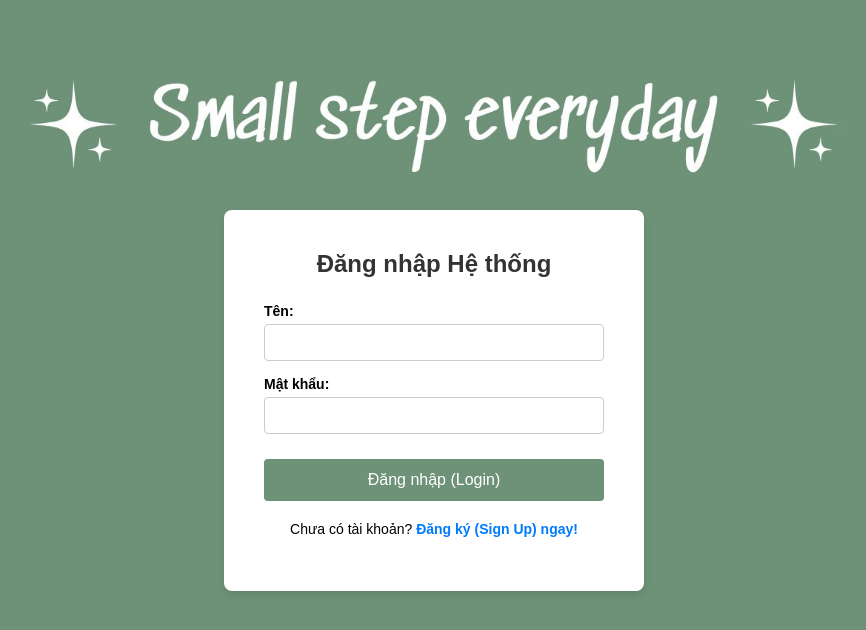
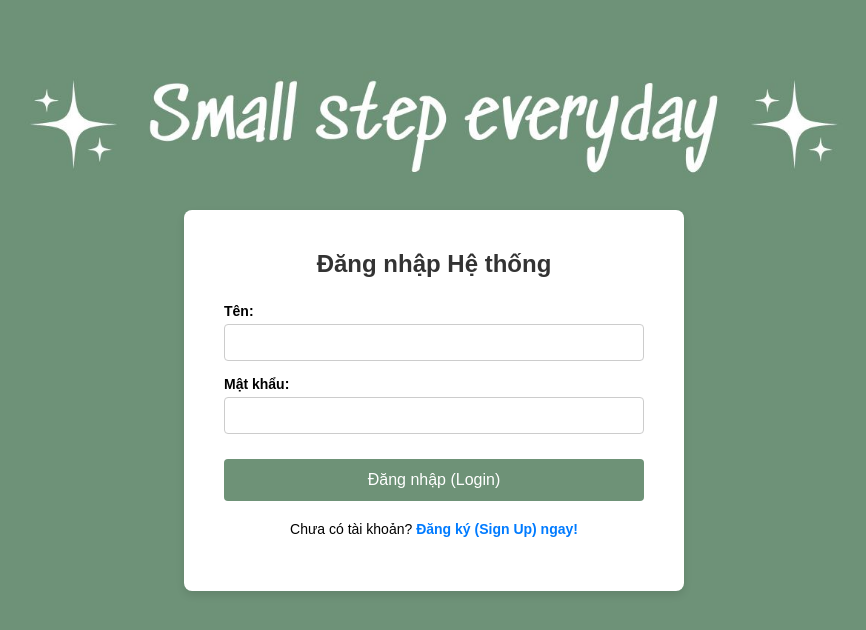
Before and after one commit to nguyenthaonhi4322/elearning1, a React (Create React App) app in the folder frontend/: page / in a window 1280 px wide. Shown: the top 630 px of the page, without its empty margins (206-1072 px from the left). Built offline with nearby package versions, Linux system fonts and the light colour scheme; no server answers.

Commit message:
update11

```diff
--- a/frontend/src/styles.css
+++ b/frontend/src/styles.css
@@ -1,6 +1,3 @@
-*, *::before, *::after {
-    box-sizing: border-box;
-}
 .auth-container {
     display: flex;
     justify-content: center;
```
